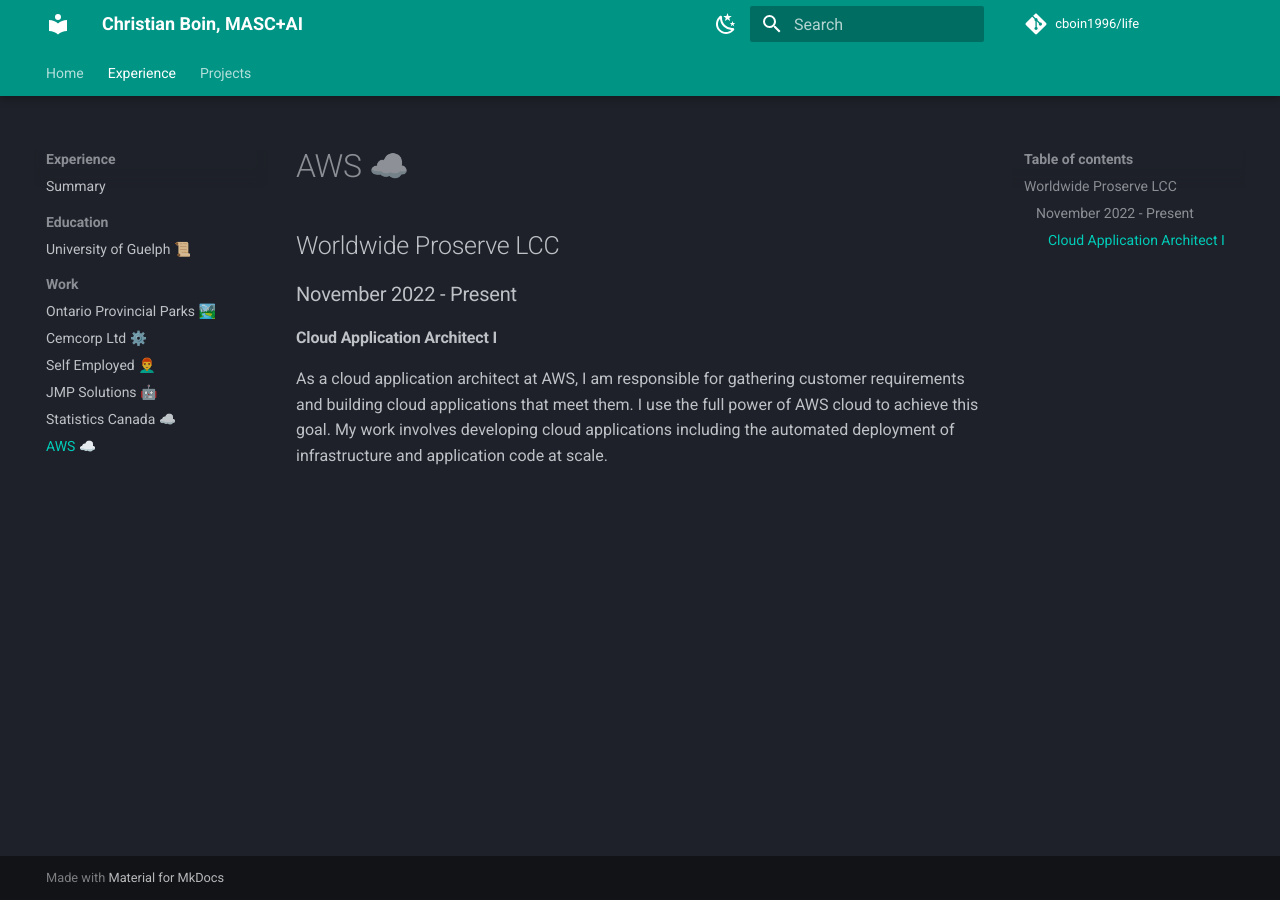
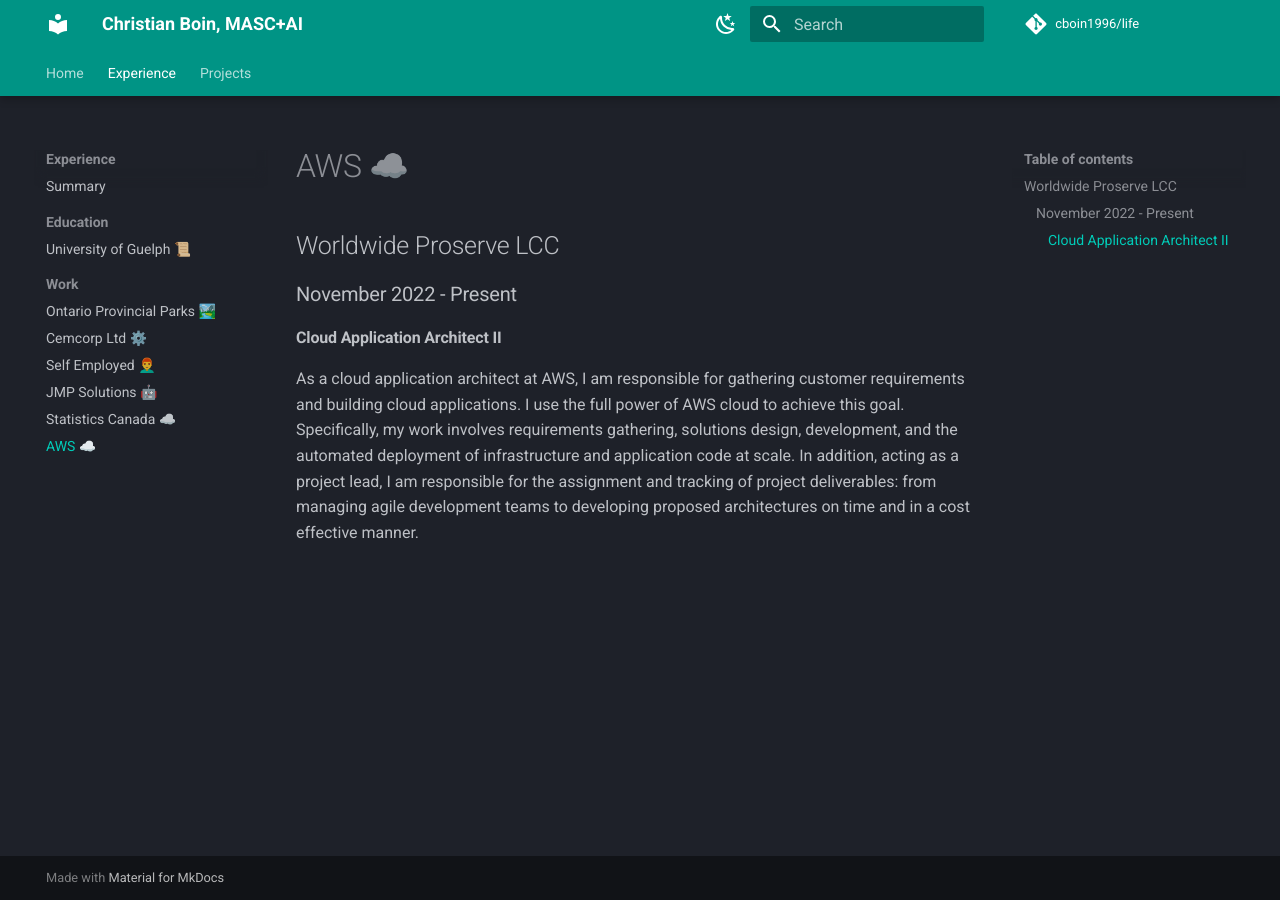
Before and after one commit to cboin1996/cboin1996.github.io, an MkDocs documentation site: the page built from docs/experience/work/5_aws.md, in a window 1280 px wide. Built offline with MkDocs 1.6.1 and Material for MkDocs 9.7.7, drawn with Linux system fonts in a browser that asks for light colours; comment, search, counter and statistics services are not loaded; the version menu is left out.

Commit message:
feat(5_aws.md): update aws job desc

```diff
--- a/docs/experience/work/5_aws.md
+++ b/docs/experience/work/5_aws.md
@@ -4,11 +4,14 @@
 
 ### November 2022 - Present
 
-#### Cloud Application Architect I
+#### Cloud Application Architect II
 
 As a cloud application architect at AWS, I am responsible for gathering
-customer requirements and building cloud applications that meet them.
+customer requirements and building cloud applications.
 I use the full power of AWS cloud to achieve this goal.
-My work involves developing cloud applications
-including the automated deployment of infrastructure and application code
-at scale.
+Specifically, my work involves requirements gathering, solutions design,
+development, and the automated deployment of infrastructure
+and application code at scale. In addition, acting as a project lead,
+I am responsible for the assignment and tracking of project deliverables: from
+managing agile development teams to developing proposed architectures on time
+and in a cost effective manner.
```
